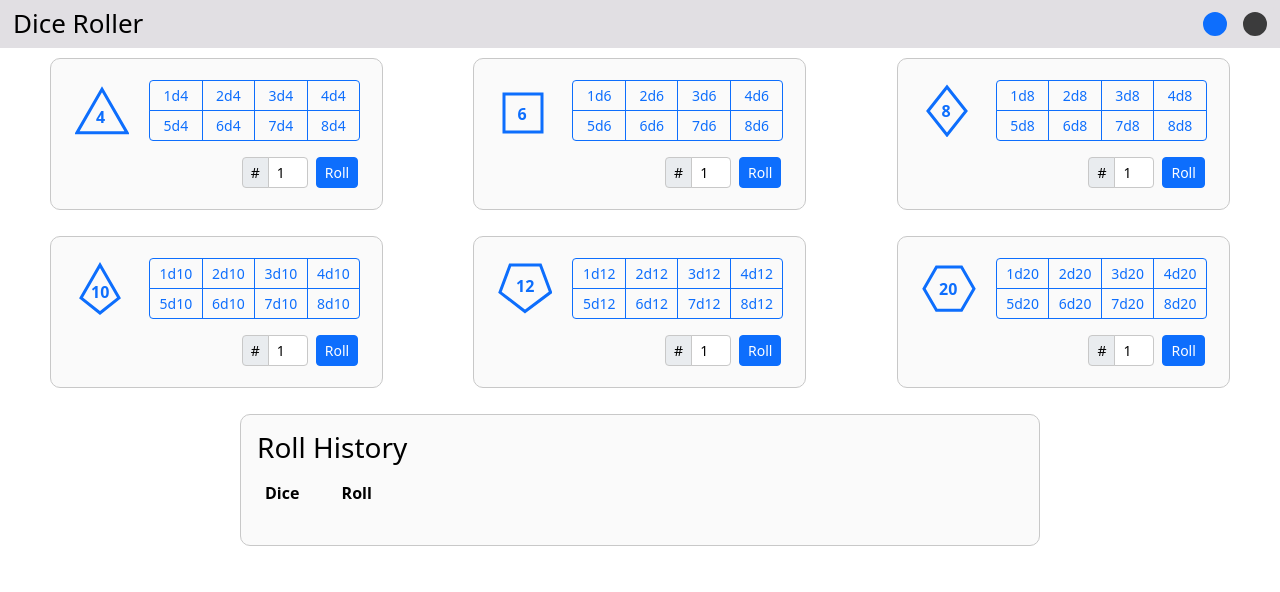
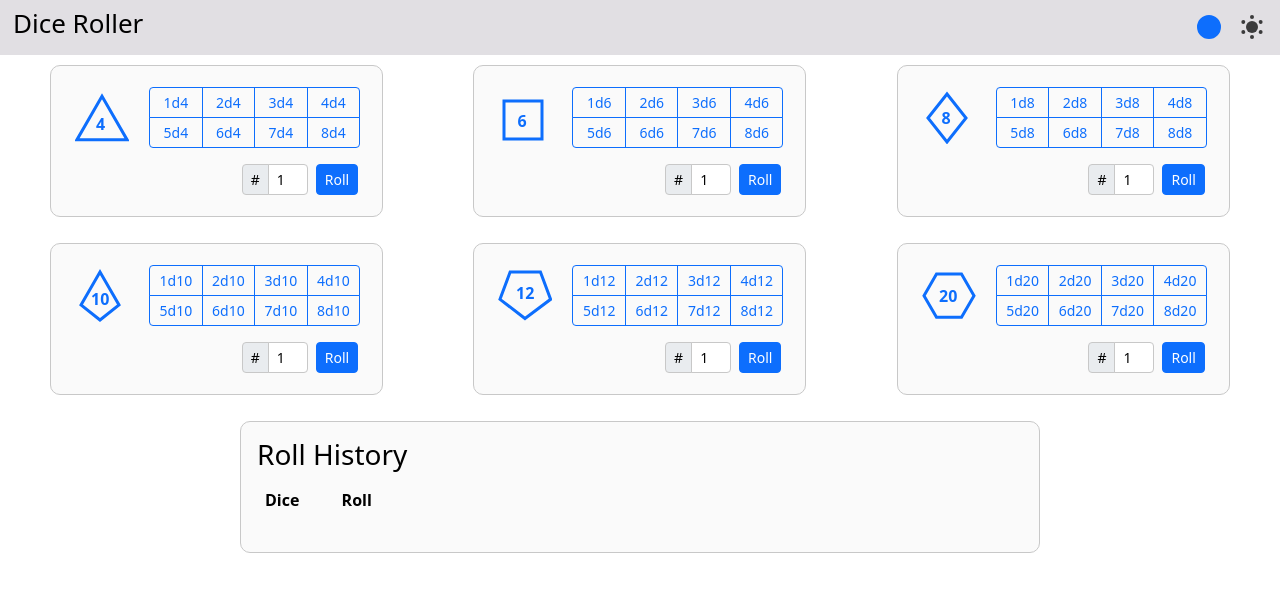
Before and after one commit to arth-shukla/dice-roller, a React (Create React App) app: page / in a window 1280 px wide. Shown: the top 592 px of the page. Built offline with nearby package versions, Linux system fonts and the light colour scheme.

Commit message:
improve light/dark animation

```diff
--- a/src/App.jsx
+++ b/src/App.jsx
@@ -21,8 +21,6 @@ function App() {
     document.documentElement.setAttribute("data-theme", temp ? "dark" : "light")
     window.localStorage.setItem('data-theme', temp ? "dark" : "light");
     setAppModeDark(temp)
-
-    console.log(appColor, temp)
   }
 
   const changeColor = () => {
@@ -30,8 +28,6 @@ function App() {
     document.documentElement.setAttribute("data-theme-color", themeColors[temp])
     window.localStorage.setItem('data-theme-color', themeColors[temp]);
     setAppColor(temp)
-
-    console.log(temp, appModeDark)
   }
 
   useEffect(() => {
@@ -53,8 +49,8 @@ function App() {
     <header>
       <h1>Dice Roller</h1>
       <Stack className="theme-controls" direction="horizontal" gap={3}>
-        <ColorSwitch color={appColor} changeColor={changeColor} />
-        <ThemeSwitch darkMode={appModeDark} changeTheme={changeTheme} />
+        <ColorSwitch key="dark-switch" color={appColor} changeColor={changeColor} />
+        <ThemeSwitch key="color-switch" darkMode={appModeDark} changeTheme={changeTheme} />
       </Stack>
     </header>
     <content>
--- a/src/App.scss
+++ b/src/App.scss
@@ -33,8 +33,8 @@
   }
 }
 
-.blue { @include v.theme-color(blue); }
-.pink { @include v.theme-color(pink); }
+.blue { @include v.theme-color("blue"); }
+.pink { @include v.theme-color("pink"); }
 .blue-dark { @include v.theme-color("blue-dark"); }
 .pink-dark { @include v.theme-color("pink-dark"); }
 
--- a/src/_variables.scss
+++ b/src/_variables.scss
@@ -9,7 +9,8 @@ $bg-dark-main: #121212;
 $bg-light-main: #fff;
 $bg-light-header: #e1dfe3;
 
-$theme-anim-size: 24px;
+$theme-anim-size: 30px;
+$theme-anim-color-size: 24px;
 
 $bg-anim-color-light: rgba(18, 18, 18, .8);
 
@@ -22,7 +23,7 @@ $primary-pink: #f25b86;
     --input-border-size: 1px;
     --bg-main: #fff;
     --bg-header: #e1dfe3;
-    --outline-header: none;
+    --outline-header: var(--bg-header);
     --bg-cell: #fafafa;
     --bg-input: #e9ecef;
     --outline: rgb(200,200,200);
@@ -30,6 +31,7 @@ $primary-pink: #f25b86;
     --text-med-em: var(--text);
     --text-low-em: #212529;
     --pure-color: #fff;
+    --theme-anim: rgba(18, 18, 18, .8);
 
     @if $app-state == "startup" {
         transition: none;
@@ -52,6 +54,7 @@ $primary-pink: #f25b86;
     --text-med-em: rgba(255, 255, 255, .6);
     --text-low-em: rgba(255, 255, 255, .38);
     --pure-color: #121212;
+    --theme-anim: rgba(170,179,186);
 
     @if $app-state == "startup" {
         transition: none;
@@ -61,7 +64,7 @@ $primary-pink: #f25b86;
 }
 
 @mixin theme-color($theme-color) {
-    @if $theme-color == pink {
+    @if $theme-color == "pink" {
         @include pink;
     } @else if $theme-color == "blue-dark" {
         @include blue-dark;
--- a/src/components/DiceImages/DiceImage.jsx
+++ b/src/components/DiceImages/DiceImage.jsx
@@ -1,6 +1,6 @@
 import './DiceImages.scss'
 
-function DiceImage(props) {
+function DiceImage({ dice, ...rest }) {
 
     const diceSVGs = {
         "d4": <svg className="dice-image" width="54" height="49">
@@ -47,7 +47,7 @@ function DiceImage(props) {
         </svg>
     }
 
-    return <div style={{width:"50px", display: "inline-block"}}>{diceSVGs[props.dice]}</div>
+    return <div {...rest} style={{width:"50px", display: "inline-block"}}>{diceSVGs[dice]}</div>
 }
 
 export default DiceImage
--- a/src/components/ThemeSwitches/ThemeSwitches.jsx
+++ b/src/components/ThemeSwitches/ThemeSwitches.jsx
@@ -3,23 +3,45 @@ import './ThemeSwitches.scss'
 function ThemeSwitch({ changeTheme, darkMode, ...rest }) {
     return <button
         id={darkMode ? "moon-dark-switch" : "sun-dark-switch"}
-        class="dark-switch"
-        onClick={changeTheme}
+        class="switch dark-switch"
+        onClick={() => { console.log('dark'); changeTheme() }}
         {...rest}
     >
-        <div id='targ'></div>
-        <div id='cover'></div>
+        <svg width="30" height="30" viewBox='0 0 30 30' aria-hidden={true}>
+            <circle cx="15" cy="15" r={darkMode ? 12 : 6} id="moon" mask="url(#moon-mask)" />
+            <mask id="moon-mask">
+                <rect x="0" y="0" width="100%" height="100%" />
+                <circle cx="24" cy="14" r="12" />
+            </mask>
+            <g mask="url(#dots-mask)" >
+                {/* top */}
+                <circle cx="5" cy="15" r="2" id="spot-1" />
+                {/* left */}
+                <circle cx="10" cy="23.66" r="2" id="spot-2" />
+                <circle cx="20" cy="23.66" r="2" id="spot-3" />
+                {/* right */}
+                <circle cx="10" cy="6.4" r="2" id="spot-4" />
+                <circle cx="20" cy="6.4" r="2" id="spot-5" />
+                {/* bottom */}
+                <circle cx="25" cy="15" r="2" id="spot-6"  />
+            </g>
+            <mask id="dots-mask">
+                <rect x="0" y="0" width="100%" height="100%" fill='white' />
+                <circle cx="15" cy="15" r="8" fill='black' />
+            </mask>
+        </svg>
+        {/* <div key="dark-switch-targ" className='targ'></div>
+        <div key="dark-switch-cover" className='cover'></div> */}
     </button>
 }
 
 function ColorSwitch({ changeColor, color, ...rest }) {
     return <button
-        id={(color === 0) ? "default-color-switch" : "pink-color-switch"}
-        class="dark-switch"
-        onClick={changeColor}
+        class="switch color-switch"
+        onClick={() => { console.log('color'); changeColor() }}
         {...rest}
     >
-        <div id='targ'></div>
+        <div aria-hidden={true} key="color-switch-targ" id={'targ-' + ((color === 0) ? 'default' : 'pink')} className='targ'></div>
     </button>
 }
 
--- a/src/components/ThemeSwitches/ThemeSwitches.scss
+++ b/src/components/ThemeSwitches/ThemeSwitches.scss
@@ -1,65 +1,101 @@
 @use '../../variables' as v;
 
-.dark-switch {
+.switch {
     border: none;
     background-color: inherit;
     margin: .25em 0;
+    padding: 0;
+}
+
+.color-switch {
+    width: v.$theme-anim-color-size;
+    height: v.$theme-anim-color-size;
+
+    .targ {
+        width: v.$theme-anim-color-size;
+        height: v.$theme-anim-color-size;
+        border-radius: 50%;
+        transition: all v.$tr-sec ease-in-out;
+        pointer-events: none;
+    }
+    #targ-pink {
+        background-color: var(--primary);
+        border: 1px solid var(--primary);
+    }
+
+    #targ-default {
+        border: calc(v.$theme-anim-color-size/2) solid var(--primary);
+    }
+}
+
+.dark-switch {
     width: v.$theme-anim-size;
     height: v.$theme-anim-size;
-    padding: 0;
 
-    #targ {
-        width: v.$theme-anim-size;
-        height: v.$theme-anim-size;
-        border-radius: 50%;
-        transition: all v.$tr-sec ease-in-out;
-    }
-    #cover {
-        width: v.$theme-anim-size;
-        height: v.$theme-anim-size;
-        border-radius: 50%;
+    > svg {
         transition: all v.$tr-sec ease-in-out;
     }
 }
 
-#sun-dark-switch #targ {
-    border: calc(v.$theme-anim-size/2) solid v.$bg-anim-color-light;
-}
-#sun-dark-switch #cover {
-    background: var(--bg-header);
-    transform: translate(30px,-40px);
-}
+svg {
 
-#moon-dark-switch #targ {
-    background: var(--text);
-    border: 0px solid var(--text);
-}
-#moon-dark-switch #cover {
-    background: var(--bg-header);
-    transform: translate(7px,-32px);
-}
-
-.color-switch {
-    border: none;
-    background-color: inherit;
-    margin: .25em 0;
-    width: v.$theme-anim-size;
-    height: v.$theme-anim-size;
-    padding: 0;
-
-    #targ {
-        width: v.$theme-anim-size;
-        height: v.$theme-anim-size;
-        border-radius: 50%;
+    #moon {
+        fill: var(--theme-anim);
         transition: all v.$tr-sec ease-in-out;
     }
+    #moon-mask {
+        > circle {
+            fill: #000;//var(--theme-anim);
+            transition: all v.$tr-sec ease-in-out;
+        }
+
+        > rect {
+            fill: #fff;//var(--bg-header);
+            transition: all v.$tr-sec ease-in-out;
+        }
+    }
+
+    g > circle {
+        fill: var(--theme-anim);
+        transform: none;
+        transition: all v.$tr-sec ease-in-out;
+    }
+    #dots-mask {
+        > circle {
+            fill: #000;
+            transition: all v.$tr-sec ease-in-out;
+        }
+
+        > rect {
+            fill: #fff;
+            transition: all v.$tr-sec ease-in-out;
+        }
+    }
 }
+#sun-dark-switch{
+    svg {
+        transform: rotate(90deg);
 
-#pink-color-switch #targ {
-    background-color: var(--primary);
-    border: 1px solid var(--primary);
+        #moon-mask > circle {
+            transform: translateX(15px);
+        }
+    }
 }
+#moon-dark-switch {
+    svg {
+        transform: rotate(-45deg);
 
-#default-color-switch #targ {
-    border: calc(v.$theme-anim-size/2) solid var(--primary);
+        #moon-mask > circle {
+            transform: translateX(0);
+        }
+
+        > g {
+            #spot-1 { transform: translate(12px, 0); }
+            #spot-2 { transform: translate(6px, -10.4px); }
+            #spot-3 { transform: translate(-6px, -10.4px); }
+            #spot-4 { transform: translate(6px, 10.4px); }
+            #spot-5 { transform: translate(-6px, 10.4px); }
+            #spot-6 { transform: translate(-12px, 0); }
+        }
+    }
 }
```
